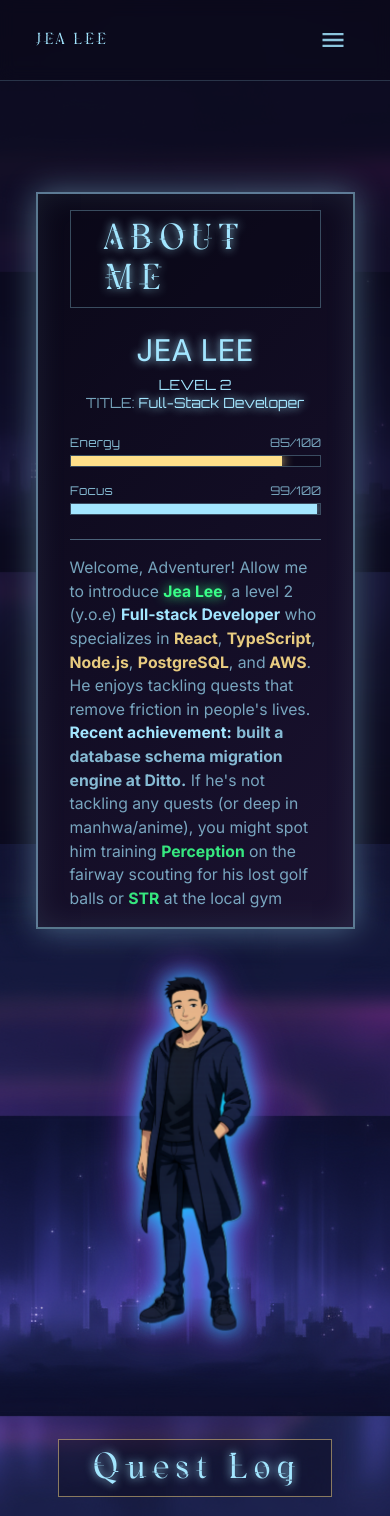
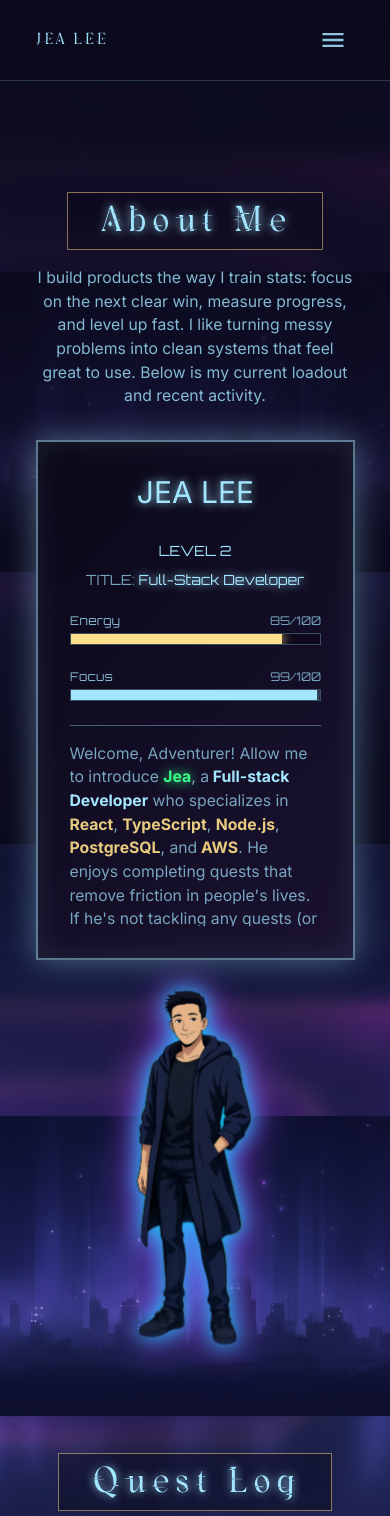
Before and after one commit to jealee44/jea-portfolio, a React (Vite) app: page / in a window 390 px wide. Shown: the top 1516 px of the page. Built offline with nearby package versions, Linux system fonts and the light colour scheme.

Commit message:
fixed all components, responsiveness works as intended, added new resume

```diff
--- a/src/App.tsx
+++ b/src/App.tsx
@@ -1,3 +1,4 @@
+import { useEffect, useRef, useState } from 'react'
 import StatusWindow from './components/StatusWindow/StatusWindow'
 import Avatar from './components/StatusWindow/Avatar'
 import NavBar from './components/Nav/NavBar'
@@ -5,24 +6,59 @@ import QuestLog from './components/Projects/QuestLog'
 import TalentTree from './components/Skills/TalentTree'
 
 export default function App() {
+  const avatarRef = useRef<HTMLDivElement | null>(null)
+  const [avatarH, setAvatarH] = useState<number | undefined>(undefined)
+
+  useEffect(() => {
+    const el = avatarRef.current
+    if (!el) return
+    const ro = new ResizeObserver((entries) => {
+      for (const entry of entries) {
+        setAvatarH(entry.contentRect.height)
+      }
+    })
+    ro.observe(el)
+    setAvatarH(el.getBoundingClientRect().height)
+    const on = () => setAvatarH(el.getBoundingClientRect().height)
+    window.addEventListener('resize', on)
+    return () => {
+      ro.disconnect()
+      window.removeEventListener('resize', on)
+    }
+  }, [])
+
   return (
     <>
       <NavBar />
 
-      <section
-        id="about"
-        className="container-90 flex flex-col items-center gap-8 pt-48 lg:flex-row lg:gap-12 lg:pt-60"
-      >
-        <div className="flex w-full items-center justify-center lg:flex-1">
-          <div className="w-full max-w-[1280px]">
-            <StatusWindow />
+      <section id="about" className="container-90 pt-48 lg:pt-60">
+        <div className="text-center">
+          <div className="border-gold-light/50 bg-dark/40 inline-block border px-8 py-2">
+            <h2 className="font-family-heading text-cyan-light text-4xl tracking-wider [text-shadow:0_0_10px_var(--color-cyan-light)] sm:text-5xl">
+              About Me
+            </h2>
+          </div>
+          <p className="font-family-body text-cyan-light/80 mx-auto mt-4 max-w-[70ch] text-[length:var(--fs-body)]">
+            I build products the way I train stats: focus on the next clear win, measure progress,
+            and level up fast. I like turning messy problems into clean systems that feel great to
+            use. Below is my current loadout and recent activity.
+          </p>
+        </div>
+
+        <div className="isolate mt-8 grid items-stretch gap-8 lg:grid-cols-2 lg:gap-12">
+          <div className="flex">
+            <StatusWindow maxHeight={avatarH} />
+          </div>
+
+          <div
+            className="relative z-0 mt-14 flex items-center justify-center sm:mt-16 lg:mt-0"
+            ref={avatarRef}
+          >
+            <Avatar className="w-[260px] sm:w-[320px] lg:w-[380px] xl:w-[420px]" />
           </div>
         </div>
+      </section>
 
-        <div className="flex items-center justify-center lg:flex-shrink-0">
-          <Avatar className="w-[260px] sm:w-[320px] lg:w-[380px] xl:w-[420px]" />
-        </div>
-      </section>
       <QuestLog />
       <TalentTree />
     </>
--- a/src/components/Nav/NavBar.tsx
+++ b/src/components/Nav/NavBar.tsx
@@ -1,79 +1,82 @@
-import { useState, useEffect } from "react";
-import { MdMenu, MdEmail, MdClose } from "react-icons/md";
-import { SiLinkedin, SiGithub } from "react-icons/si";
-import { motion, AnimatePresence } from "motion/react";
+import { useState, useEffect } from 'react'
+import { MdMenu, MdEmail, MdClose } from 'react-icons/md'
+import { SiLinkedin, SiGithub } from 'react-icons/si'
+import { motion, AnimatePresence } from 'motion/react'
 
-const NAV = [
-  { href: "#about", label: "About" },
-  { href: "#projects", label: "Projects" },
-  { href: "#skills", label: "Skills" },
-  { href: "#resume", label: "Resume" },
-] as const;
+type NavItem = { href: string; label: string; download?: boolean }
+
+const NAV: readonly NavItem[] = [
+  { href: '#about', label: 'About' },
+  { href: '#projects', label: 'Projects' },
+  { href: '#skills', label: 'Skills' },
+  // Point to the PDF in /public and mark as download
+  { href: '/JHyun Lee Resume.pdf', label: 'Resume', download: true },
+] as const
 
 const SOCIAL = [
-  { href: "https://github.com/jealee44", label: "GitHub", Icon: SiGithub },
-  {
-    href: "https://linkedin.com/in/jealee44",
-    label: "LinkedIn",
-    Icon: SiLinkedin,
-  },
-  { href: "mailto:jealee44@gmail.com", label: "Email", Icon: MdEmail },
-] as const;
+  { href: 'https://github.com/jealee44', label: 'GitHub', Icon: SiGithub },
+  { href: 'https://linkedin.com/in/jealee44', label: 'LinkedIn', Icon: SiLinkedin },
+  { href: 'mailto:jealee44@gmail.com', label: 'Email', Icon: MdEmail },
+] as const
 
 export default function NavBar() {
-  const [open, setOpen] = useState(false);
-  const [hasScrolled, setHasScrolled] = useState(false);
+  const [open, setOpen] = useState(false)
+  const [hasScrolled, setHasScrolled] = useState(false)
 
   useEffect(() => {
-    const handleScroll = () => {
-      setHasScrolled(window.scrollY > 20);
-    };
-    window.addEventListener("scroll", handleScroll);
-    return () => window.removeEventListener("scroll", handleScroll);
-  }, []);
+    const handleScroll = () => setHasScrolled(window.scrollY > 20)
+    window.addEventListener('scroll', handleScroll)
+    return () => window.removeEventListener('scroll', handleScroll)
+  }, [])
 
   const scrollToSection = (href: string) => {
-    setOpen(false);
-    const element = document.querySelector(href);
-    element?.scrollIntoView({ behavior: "smooth" });
-  };
+    setOpen(false)
+    const el = document.querySelector(href)
+    el?.scrollIntoView({ behavior: 'smooth' })
+  }
 
   useEffect(() => {
-    if (open) {
-      document.body.style.overflow = "hidden";
-    } else {
-      document.body.style.overflow = "unset";
+    document.body.style.overflow = open ? 'hidden' : 'unset'
+    return () => {
+      document.body.style.overflow = 'unset'
     }
-    return () => {
-      document.body.style.overflow = "unset";
-    };
-  }, [open]);
+  }, [open])
 
   return (
     <>
       <header
-        className={`fixed top-0 left-0 right-0 z-40 transition-all duration-300
-                ${hasScrolled ? "bg-[var(--color-dark)]/60 backdrop-blur-md" : "bg-[var(--color-dark)]/40 backdrop-blur-sm"}
-                border-b border-[var(--color-cyan-light)]/20`}
+        className={`fixed top-0 right-0 left-0 z-40 transition-all duration-300 ${hasScrolled ? 'bg-[var(--color-dark)]/60 backdrop-blur-md' : 'bg-[var(--color-dark)]/40 backdrop-blur-sm'} border-b border-[var(--color-cyan-light)]/20`}
       >
-        <nav className="container-90 h-20 flex justify-between items-center">
+        <nav className="container-90 flex h-20 items-center justify-between">
           <a
             href="#about"
-            className="font-family-heading text-cyan-light hover:[text-shadow:0_0_14px_var(--color-cyan-light)] text-base md:text-xl tracking-wide"
+            className="font-family-heading text-cyan-light text-base tracking-wide hover:[text-shadow:0_0_14px_var(--color-cyan-light)] md:text-xl"
           >
             JEA LEE
           </a>
 
-          <div className="hidden md:flex items-center gap-6">
-            <ul className="flex items-center gap-6 font-family-heading text-cyan-light/85 text-base md:text-xl">
+          {/* Desktop */}
+          <div className="hidden items-center gap-6 md:flex">
+            <ul className="font-family-heading text-cyan-light/85 flex items-center gap-6 text-base md:text-xl">
               {NAV.map((n) => (
-                <li key={n.href}>
+                <li key={n.label}>
+                  {n.download ? (
+                    // Download link for Resume
                     <a
                       href={n.href}
-                    className="relative inline-block underline-offset-8 hover:underline hover:text-cyan-light hover:[text-shadow:0_0_14px_var(--color-cyan-light)]"
+                      download
+                      className="hover:text-cyan-light relative inline-block underline-offset-8 hover:underline hover:[text-shadow:0_0_14px_var(--color-cyan-light)]"
                     >
                       {n.label}
                     </a>
+                  ) : (
+                    <a
+                      href={n.href}
+                      className="hover:text-cyan-light relative inline-block underline-offset-8 hover:underline hover:[text-shadow:0_0_14px_var(--color-cyan-light)]"
+                    >
+                      {n.label}
+                    </a>
+                  )}
                 </li>
               ))}
             </ul>
@@ -84,7 +87,7 @@ export default function NavBar() {
                   key={label}
                   href={href}
                   aria-label={label}
-                  className="p-1 text-cyan-light/70 hover:text-cyan-light hover:[text-shadow:0_0_10px_var(--color-cyan-light)] focus:outline-none focus:ring-2 focus:ring-[color:var(--color-cyan-light)]/60 rounded "
+                  className="text-cyan-light/70 hover:text-cyan-light rounded p-1 hover:[text-shadow:0_0_10px_var(--color-cyan-light)] focus:ring-2 focus:ring-[color:var(--color-cyan-light)]/60 focus:outline-none"
                 >
                   <Icon size={22} />
                 </a>
@@ -92,17 +95,19 @@ export default function NavBar() {
             </div>
           </div>
 
+          {/* Mobile trigger */}
           <button
             type="button"
             aria-label="Open Menu"
             onClick={() => setOpen(true)}
-            className="md:hidden p-2 text-cyan-light/85 hover:text-cyan-light"
+            className="text-cyan-light/85 hover:text-cyan-light p-2 md:hidden"
           >
             <MdMenu size={28} />
           </button>
         </nav>
       </header>
 
+      {/* Mobile menu */}
       <AnimatePresence>
         {open && (
           <motion.div
@@ -112,7 +117,7 @@ export default function NavBar() {
             className="fixed inset-0 z-50 md:hidden"
           >
             <div
-              className="absolute inset-0 bg-dark/95 backdrop-blur-md "
+              className="bg-dark/95 absolute inset-0 backdrop-blur-md"
               onClick={() => setOpen(false)}
             />
 
@@ -120,33 +125,42 @@ export default function NavBar() {
               initial={{ scale: 0.8, opacity: 0 }}
               animate={{ scale: 1, opacity: 1 }}
               exit={{ scale: 0.8, opacity: 0 }}
-              transition={{ type: "spring", stiffness: 300, damping: 25 }}
-              className="absolute top-1/2 left-1/2 -translate-x-1/2 -translate-y-1/2
-                            w-[90%] max-w-sm
-                            [background:var(--panel-gradient)]
-                            [box-shadow:var(--panel-shadow)]
-                            border-2 border-[var(--color-cyan-light)]/50 p-8"
+              transition={{ type: 'spring', stiffness: 300, damping: 25 }}
+              className="absolute top-1/2 left-1/2 w-[90%] max-w-sm -translate-x-1/2 -translate-y-1/2 border-2 border-[var(--color-cyan-light)]/50 p-8 [box-shadow:var(--panel-shadow)] [background:var(--panel-gradient)]"
             >
               <button
                 onClick={() => setOpen(false)}
-                className="absolute top-4 right-4 text-cyan-light/50 hover:[text-shadow:0_0_10px_var(--color-cyan-light)] hover:text-cyan-light transition-all duration-200 hover:scale-110"
+                className="text-cyan-light/50 hover:text-cyan-light absolute top-4 right-4 transition-all duration-200 hover:scale-110 hover:[text-shadow:0_0_10px_var(--color-cyan-light)]"
                 aria-label="Close Menu"
               >
                 <MdClose size={24} />
               </button>
 
-              <nav className="flex flex-col items-center gap-6 mt-8">
-                {NAV.map((item) => (
+              <nav className="mt-8 flex flex-col items-center gap-6">
+                {NAV.map((n) =>
+                  n.download ? (
+                    // Mobile: a tag with download, close the sheet on click
+                    <a
+                      key={n.label}
+                      href={n.href}
+                      download
+                      onClick={() => setOpen(false)}
+                      className="font-family-heading text-cyan-light text-2xl tracking-wider transition-all hover:scale-110 hover:[text-shadow:0_0_10px_var(--color-cyan-light)]"
+                    >
+                      {n.label}
+                    </a>
+                  ) : (
                     <button
-                    key={item.label}
-                    onClick={() => scrollToSection(item.href)}
-                    className="text-2xl font-family-heading text-cyan-light hover:[text-shadow:0_0_10px_var(--color-cyan-light)] transition-all tracking-wider hover:scale-110"
+                      key={n.label}
+                      onClick={() => scrollToSection(n.href)}
+                      className="font-family-heading text-cyan-light text-2xl tracking-wider transition-all hover:scale-110 hover:[text-shadow:0_0_10px_var(--color-cyan-light)]"
                     >
-                    {item.label}
+                      {n.label}
                     </button>
-                ))}
+                  ),
+                )}
 
-                <div className="flex items-center gap-6 mt-6 pt-6 border-t border-[var(--color-cyan-light)]/30">
+                <div className="mt-6 flex items-center gap-6 border-t border-[var(--color-cyan-light)]/30 pt-6">
                   {SOCIAL.map(({ href, label, Icon }) => (
                     <a
                       key={label}
@@ -154,7 +168,7 @@ export default function NavBar() {
                       aria-label={label}
                       target="_blank"
                       rel="noopener noreferrer"
-                      className="text-cyan-light/70 hover:text-cyan-light hover:[text-shadow:0_0_10px_var(--color-cyan-light)] transition-all hover:scale-110"
+                      className="text-cyan-light/70 hover:text-cyan-light transition-all hover:scale-110 hover:[text-shadow:0_0_10px_var(--color-cyan-light)]"
                     >
                       <Icon size={28} />
                     </a>
@@ -166,5 +180,5 @@ export default function NavBar() {
         )}
       </AnimatePresence>
     </>
-  );
+  )
 }
--- a/src/components/StatusWindow/StatusWindow.tsx
+++ b/src/components/StatusWindow/StatusWindow.tsx
@@ -1,7 +1,11 @@
 import { motion, type Variants } from 'motion/react'
 import StatBar from './StatBar'
 
-const StatusWindow = () => {
+type StatusWindowProps = {
+  maxHeight?: number
+}
+
+const StatusWindow = ({ maxHeight }: StatusWindowProps) => {
   type Stats = {
     name: string
     level: number
@@ -19,89 +23,96 @@ const StatusWindow = () => {
   }
 
   const variants: Variants = {
-    hidden: {
-      opacity: 0,
-      scale: 0.1,
-      y: -24,
-    },
+    hidden: { opacity: 0, y: 12, scale: 0.98 },
     visible: {
       opacity: 1,
+      y: 0,
       scale: 1,
-      y: 0,
-      transition: {
-        type: 'spring',
-        stiffness: 150,
-        damping: 20,
-        duration: 0.3,
-      },
+      transition: { type: 'spring', stiffness: 160, damping: 20, duration: 0.28 },
     },
   }
 
   return (
-    <motion.div variants={variants} initial="hidden" animate="visible" className="w-full">
-      <div className="border-cyan-light/50 rounded-none border-2 px-8 py-4 [box-shadow:var(--panel-shadow)] backdrop-blur-md [background:var(--panel-gradient)]">
-        <div className="flex justify-center">
-          <div className="border-cyan-light/30 bg-dark/50 mb-6 inline-block border px-8 py-2">
-            <span className="text-cyan-light font-family-heading text-4xl tracking-wider uppercase [text-shadow:0_0_10px_var(--color-cyan-light)]">
-              About Me
-            </span>
-          </div>
-        </div>
-        <div className="mb-6 flex flex-col gap-2 md:flex-row md:items-center md:justify-around">
-          <h1 className="font-family-body text-cyan-light text-center text-3xl [text-shadow:0_0_10px_var(--color-cyan-light)] md:text-left md:text-4xl">
+    <motion.div
+      variants={variants}
+      initial="hidden"
+      animate="visible"
+      // add bottom spacing on mobile so the avatar never overlaps
+      className="relative z-10 mb-16 w-full lg:mb-0"
+      style={maxHeight ? { maxHeight } : undefined}
+    >
+      {/* a little taller on mobile so you always see multiple lines */}
+      <div className="border-cyan-light/50 flex h-full min-h-[520px] w-full flex-col border-2 px-8 py-8 [box-shadow:var(--panel-shadow)] backdrop-blur-md [background:var(--panel-gradient)] md:min-h-[460px] md:px-10 md:py-10">
+        {/* Name */}
+        <div className="mb-8 flex flex-col items-center">
+          <h1 className="font-family-body text-cyan-light text-3xl [text-shadow:0_0_10px_var(--color-cyan-light)] md:text-4xl">
             {stats.name}
           </h1>
+        </div>
 
-          <div className="text-cyan-light font-family-game text-center text-sm md:text-left">
-            <div className="leading-tight">LEVEL {stats.level}</div>
-            <div className="leading-tight">
+        {/* Level / Title — aligned with bars on desktop, stacked/centered on mobile */}
+        <div className="mb-6 grid grid-cols-1 gap-3 text-center md:mb-8 md:grid-cols-2 md:gap-4 md:text-center">
+          <div className="text-cyan-light font-family-game text-sm leading-tight md:text-base">
+            LEVEL {stats.level}
+          </div>
+          <div className="text-cyan-light font-family-game text-sm leading-tight md:text-base">
             <span className="opacity-70">TITLE:</span>{' '}
             <span className="[text-shadow:0_0_10px_var(--color-cyan-light)]">{stats.class}</span>
           </div>
         </div>
-        </div>
-        <div className="mb-6 grid grid-cols-1 gap-4 md:grid-cols-2">
+
+        {/* Bars */}
+        <div className="mb-6 grid grid-cols-1 gap-6 md:mb-8 md:grid-cols-2">
           <StatBar
             label="Energy"
             current={stats.energy.current}
             max={stats.energy.max}
             color="gold-light"
-            delay={0.1}
+            delay={0.05}
           />
           <StatBar
             label="Focus"
             current={stats.focus.current}
             max={stats.focus.max}
             color="cyan-light"
-            delay={0.2}
+            delay={0.12}
           />
         </div>
-        <section aria-labelledby="about-desc" className="border-cyan-light/40 mt-4 border-t pt-4">
+
+        {/* underline sits between bars and description */}
+        <div className="border-cyan-light/40 mb-4 border-t md:mb-6" />
+
+        {/* Description scroll area (recent achievement at the bottom of this area) */}
+        <div className="glow-scroll flex-1 overflow-y-auto">
+          <section aria-labelledby="about-desc">
             <h2 id="about-desc" className="sr-only">
               About Description
             </h2>
-          <p className="font-family-body text-cyan-light/70 max-w-fit text-(length:--fs-body) leading-normal">
+            <p className="font-family-body text-cyan-light/70 text-(length:--fs-body) leading-normal">
               Welcome, Adventurer! Allow me to introduce{' '}
-            <strong className="text-green [text-shadow:0_0_12px_var(--color-green)]">
-              Jea Lee
-            </strong>
-            , a level 2 (y.o.e) <strong className="text-cyan-light"> Full-stack Developer</strong>{' '}
-            who specializes in <strong className="text-gold-light/90"> React</strong>,{' '}
-            <strong className="text-gold-light/90">TypeScript</strong>,
+              <strong className="text-green [text-shadow:0_0_12px_var(--color-green)]">Jea</strong>,
+              a<strong className="text-cyan-light"> Full-stack Developer</strong> who specializes in{' '}
+              <strong className="text-gold-light/90"> React</strong>,{' '}
+              <strong className="text-gold-light/90">TypeScript</strong>,{' '}
               <strong className="text-gold-light/90"> Node.js</strong>,{' '}
               <strong className="text-gold-light/90">PostgreSQL</strong>, and
-            <strong className="text-gold-light/90"> AWS</strong>. He enjoys tackling quests that
-            remove friction in people's lives.{' '}
-            <strong className="text-cyan-light"> Recent achievement:</strong>{' '}
+              <strong className="text-gold-light/90"> AWS</strong>. He enjoys completing quests that
+              remove friction in people's lives. If he's not tackling any quests (or deep in
+              manhwa/anime), you might spot him training{' '}
+              <strong className="text-green/90">Perception</strong> in the hazard area looking for
+              his lost golf balls or raising his <strong className="text-green/90">STR</strong> at
+              the local gym.
+            </p>
+
+            {/* recent achievement pinned to the bottom of the scroll content */}
+            <p className="font-family-body text-cyan-light mt-4 md:mt-6">
+              <strong className="text-cyan-light">Recent achievement:</strong>{' '}
               <strong className="text-cyan-light/80">
-              {' '}
                 built a database schema migration engine at Ditto.
-            </strong>{' '}
-            If he's not tackling any quests (or deep in manhwa/anime), you might spot him training{' '}
-            <strong className="text-green/90">Perception</strong> on the fairway scouting for his
-            lost golf balls or <strong className="text-green/90">STR</strong> at the local gym
+              </strong>
             </p>
           </section>
+        </div>
       </div>
     </motion.div>
   )
```
Also changed, not shown: 1 other file (tests, documents, lock files or other folders). Lines whose indentation alone changed are shown as unchanged.
